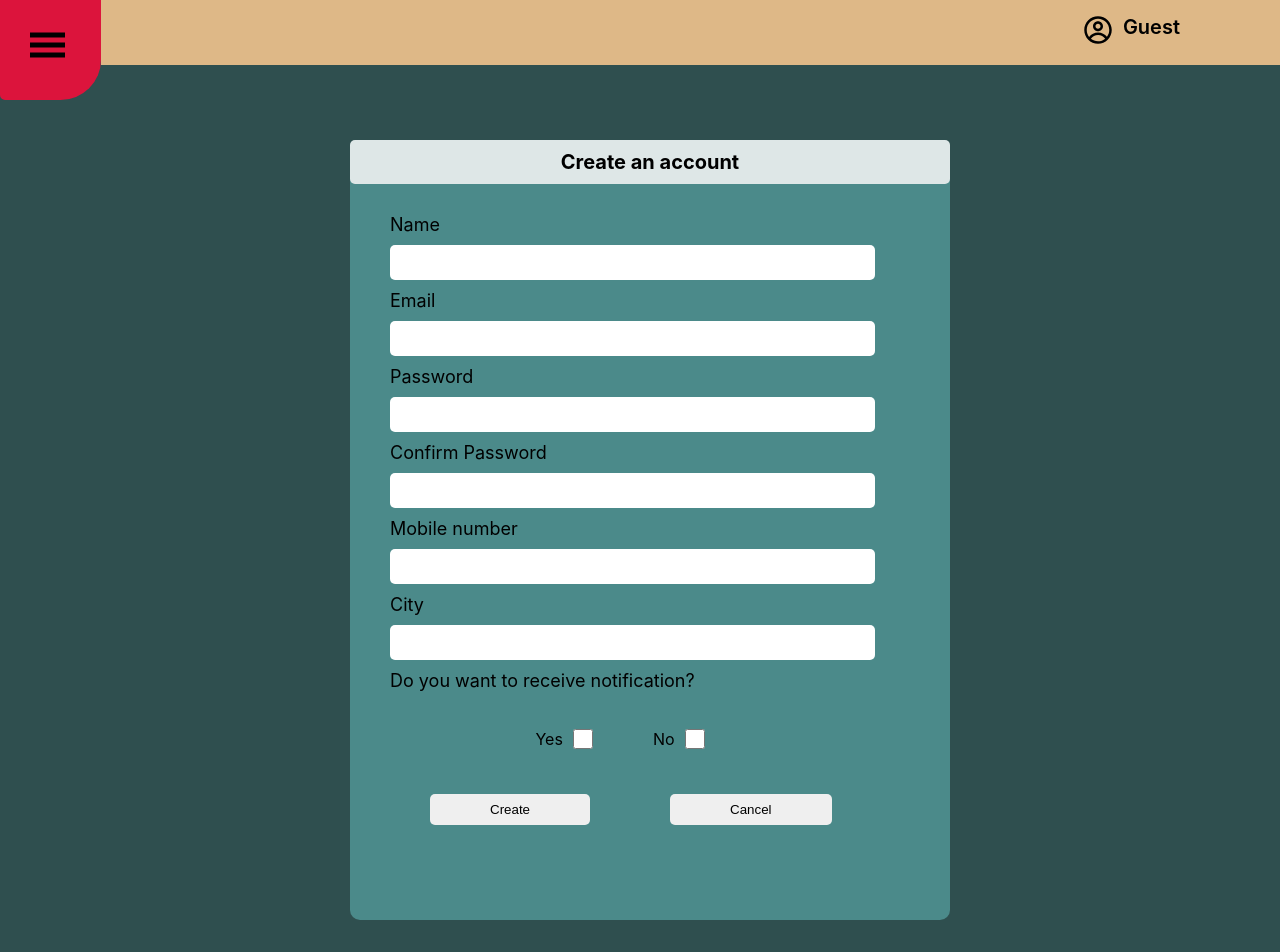
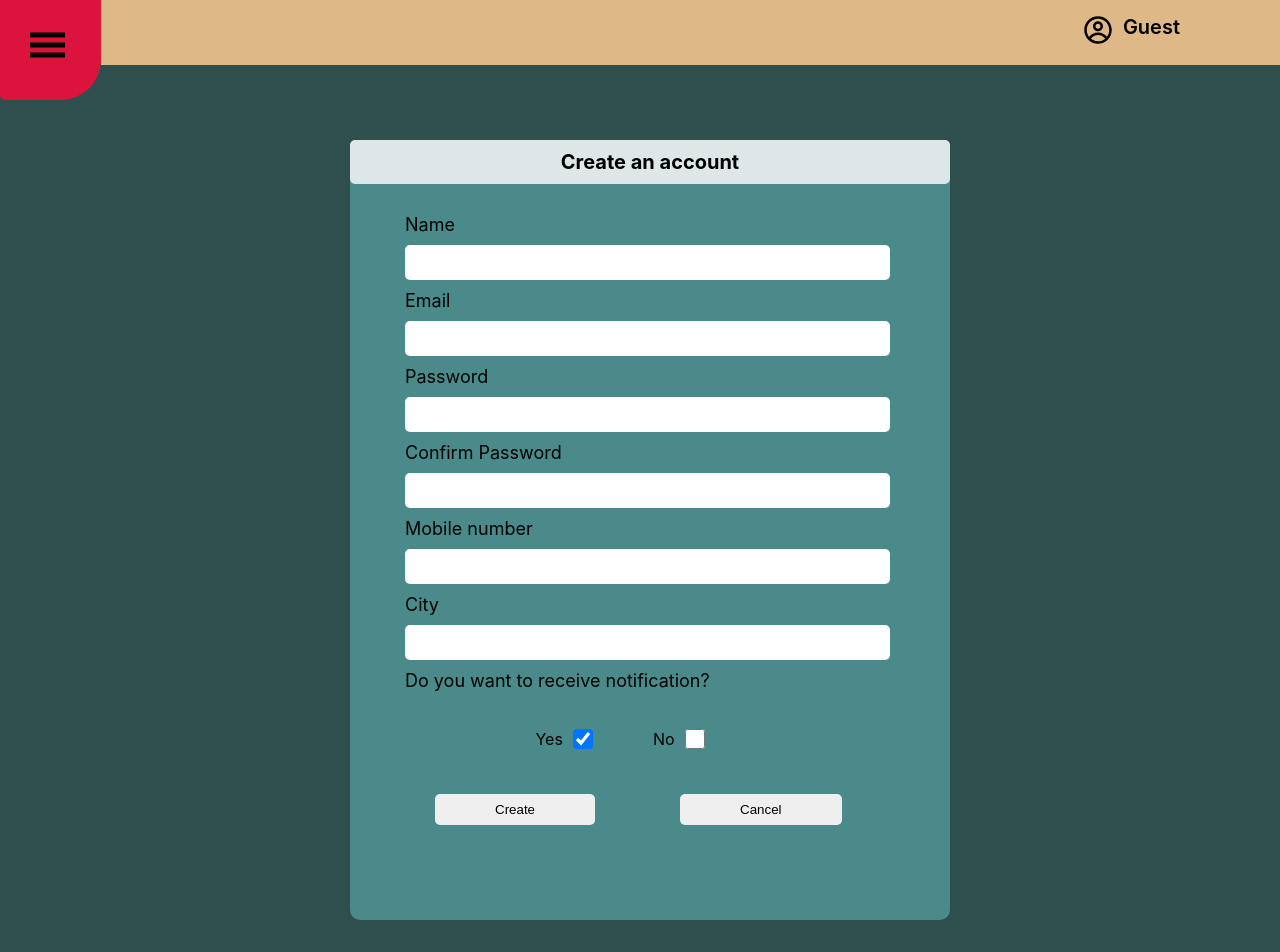
Before and after one commit to Guruaswin/Weather-Forecaster, a React (Create React App) app: page / in a window 1280 px wide. Shown: the top 952 px of the page. Built offline with nearby package versions, Linux system fonts and the light colour scheme.

Commit message:
Slight changes made in createPage

```diff
--- a/src/components/css/createAccountPage.css
+++ b/src/components/css/createAccountPage.css
@@ -60,7 +60,7 @@
   }
   .createInputFields{
     position: absolute;
-    margin: 20px;
+    margin: 20px 35px;
     width: 95%;
     display: flex;
     flex-direction: column;
@@ -73,12 +73,13 @@
     width: 85%;
     height: 35px;
     margin: 0 20px;
+    padding: 10px;
     border-radius: 5px;
     border: none;
   }
   .notifications{
     position: relative;
-    margin: 540px 40px 0;
+    margin: 540px 50px 0;
     display: flex;
     flex-direction: row;
     align-items: center;
@@ -88,11 +89,12 @@
     margin: 0 60px 0 10px;
     height: 30px;
     width: 20px;
+    padding: 10px;
     border-radius: 5px;
     border: none;
   }
   .createAccountForm button{
-    margin: 40px 0 0 80px;
+    margin: 40px 0 0 85px;
     padding: 8px 60px;
     border-radius: 5px;
     border: none;
--- a/src/components/js/CreateAccountPage.jsx
+++ b/src/components/js/CreateAccountPage.jsx
@@ -20,24 +20,24 @@ const CreateAccountPage = () => {
                 <h3>Create an account</h3>
                 <div className='createInputFields'>
                     <label>Name</label>
-                    <input type="text" />
+                    <input type='text' minLength={3} required/>
                     <label>Email</label>
-                    <input type="email" />
+                    <input type='email' required/>
                     <label>Password</label>
-                    <input type="password" />
+                    <input type='password' minLength={8} maxLength={20} required/>
                     <label>Confirm Password</label>
-                    <input type="password" />
+                    <input type='password' minLength={8} maxLength={20} required/>
                     <label>Mobile number</label>
-                    <input type="number" />
+                    <input type='text' maxLength={10} required/>
                     <label>City</label>
-                    <input type="text" />
+                    <input type='text' required/>
                     <label>Do you want to receive notification?</label>
                 </div>
                 <div className="notifications">
                     <label>Yes</label>
-                    <input type="checkbox" className='checkbox'/>
+                    <input type='checkbox' defaultChecked className='checkbox'/>
                     <label>No</label>
-                    <input type="checkbox" className='checkbox'/>
+                    <input type='checkbox' className='checkbox'/>
                 </div>
                 <button>Create</button>
                 <button>Cancel</button>
--- a/src/components/js/FeebackPage.jsx
+++ b/src/components/js/FeebackPage.jsx
@@ -20,9 +20,9 @@ const FeedbackPage = () => {
                 <label>Feedback Form</label>
                 <div className="inputFields">
                     <label className='title'>Title</label>
-                    <input type="text" placeholder='Enter title' className='titleInput'/>
+                    <input type="text" placeholder='Enter title' className='titleInput' required/>
                     <label className='description'>Description</label>
-                    <textarea className='descriptionInput' placeholder='Enter description' cols="50" rows="10"></textarea>
+                    <textarea className='descriptionInput' placeholder='Enter description' cols="50" rows="10" required></textarea>
                     <button>Submit</button>
                     <button>Cancel</button>
                 </div>
--- a/src/components/js/LoginPage.jsx
+++ b/src/components/js/LoginPage.jsx
@@ -20,8 +20,8 @@ const LoginPage = () => {
                 <a href="#" className='googleButton'>Continue with Google account</a>
                 <h4>Or</h4>
                 <div className='inputFields'>
-                    <input type="email" placeholder='Enter Email'/>
-                    <input type="password" placeholder='Enter Password'/>
+                    <input type="email" placeholder='Enter Email' />
+                    <input type="password" placeholder='Enter Password' />
                 </div>
                 <button className='loginButton'>Login</button>
                 <a href='#' className='createAccButton'>Create an account </a>
```
